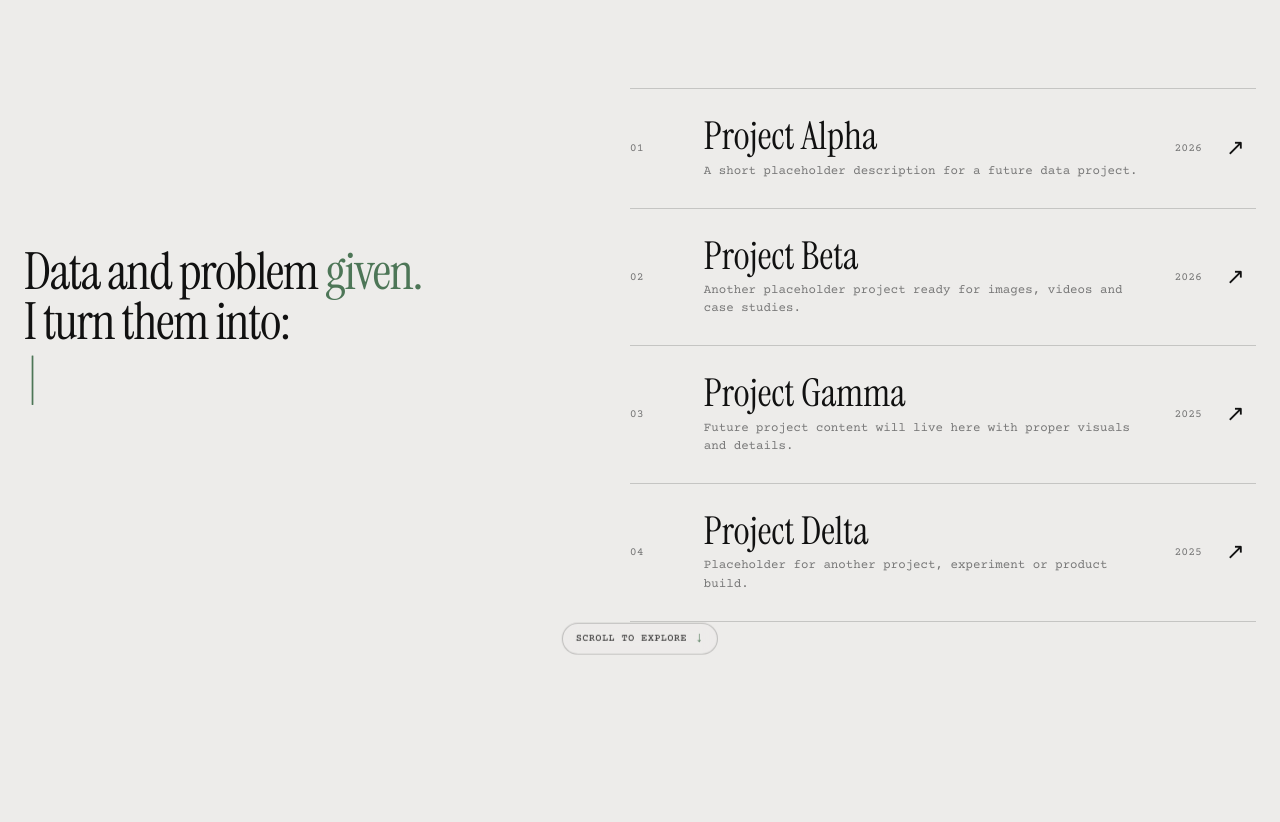
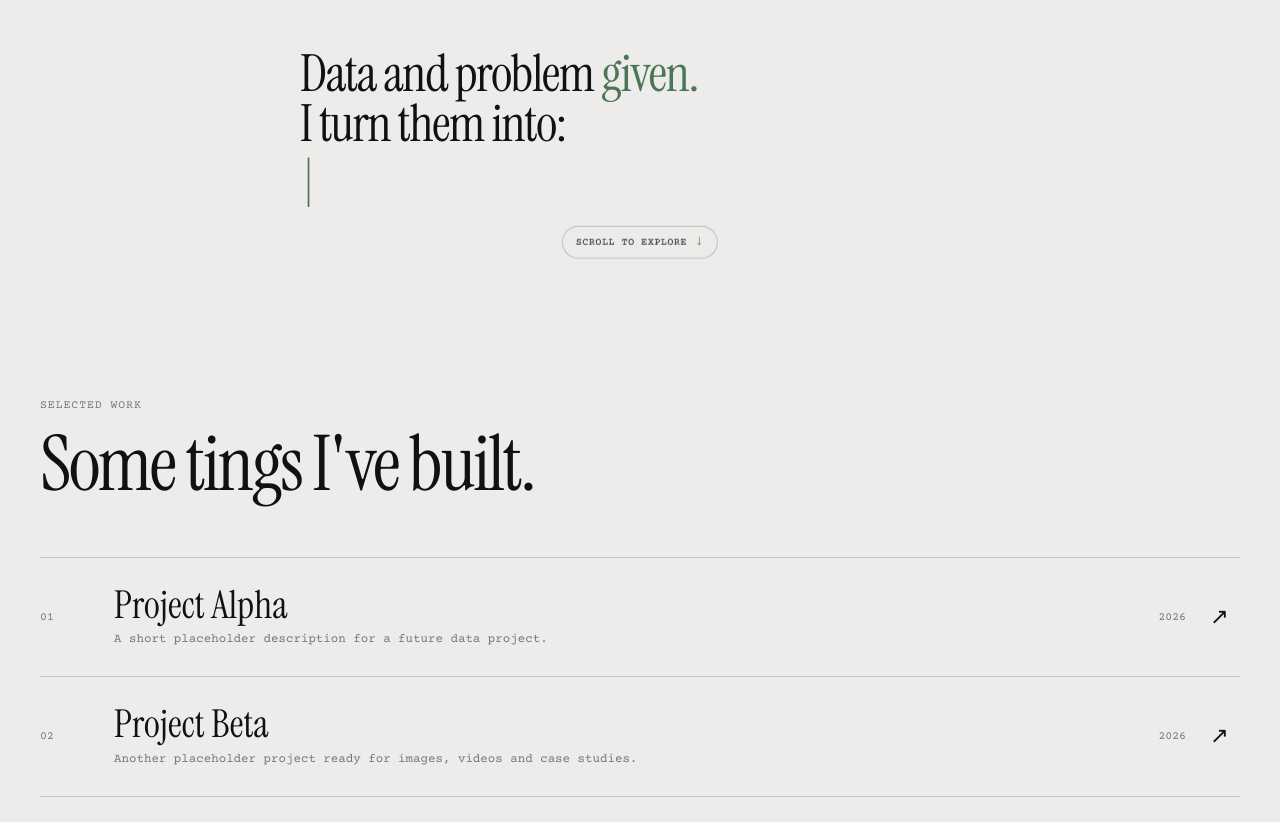
Before and after one commit to Enkhamgalan1230/Enkhamgalan1230.github.io, an Astro site: page / in a window 1280 px wide. Shown: the part 115-937 px from the top of the page. Before the commit the page ends 800 px from the top, so only its background shows below. Built offline with nearby package versions, Linux system fonts and the light colour scheme; Astro itself is replaced by a stand-in of ours.

Commit message:
Update index.astro

```diff
--- a/src/pages/index.astro
+++ b/src/pages/index.astro
@@ -4,7 +4,6 @@
 
 <BaseLayout title="Entwan's Portfolio">
   <section class="hero">
-
     <div class="hero-content">
       <p class="hero-intro">
         Data and problem <span class="hero-green">given.</span><br />
@@ -17,20 +16,32 @@
       </div>
     </div>
 
+    <a class="scroll-cue" href="#projects">
+      <span>SCROLL TO EXPLORE</span>
+      <span class="scroll-arrow">↓</span>
+    </a>
+  </section>
+
+  <section class="projects-preview" id="projects">
+    <div class="projects-preview-inner">
+      <div class="projects-preview-heading">
+        <p class="projects-eyebrow">SELECTED WORK</p>
+
+        <h2>Some tings I've built.</h2>
+      </div>
+
       <div class="projects-list">
         <a class="project-row" href="/projects">
           <span class="project-number">01</span>
 
           <div class="project-main">
             <h3>Project Alpha</h3>
-
             <p>
               A short placeholder description for a future data project.
             </p>
           </div>
 
           <span class="project-year">2026</span>
-
           <span class="project-arrow">↗</span>
         </a>
 
@@ -39,14 +50,12 @@
 
           <div class="project-main">
             <h3>Project Beta</h3>
-
             <p>
               Another placeholder project ready for images, videos and case studies.
             </p>
           </div>
 
           <span class="project-year">2026</span>
-
           <span class="project-arrow">↗</span>
         </a>
 
@@ -55,14 +64,12 @@
 
           <div class="project-main">
             <h3>Project Gamma</h3>
-
             <p>
               Future project content will live here with proper visuals and details.
             </p>
           </div>
 
           <span class="project-year">2025</span>
-
           <span class="project-arrow">↗</span>
         </a>
 
@@ -71,22 +78,16 @@
 
           <div class="project-main">
             <h3>Project Delta</h3>
-
             <p>
               Placeholder for another project, experiment or product build.
             </p>
           </div>
 
           <span class="project-year">2025</span>
-
           <span class="project-arrow">↗</span>
         </a>
       </div>
-
-    <a class="scroll-cue" href="#projects">
-      <span>SCROLL TO EXPLORE</span>
-      <span class="scroll-arrow">↓</span>
-    </a>
+    </div>
   </section>
 </BaseLayout>
 
```
Lines whose indentation alone changed are shown as unchanged.
